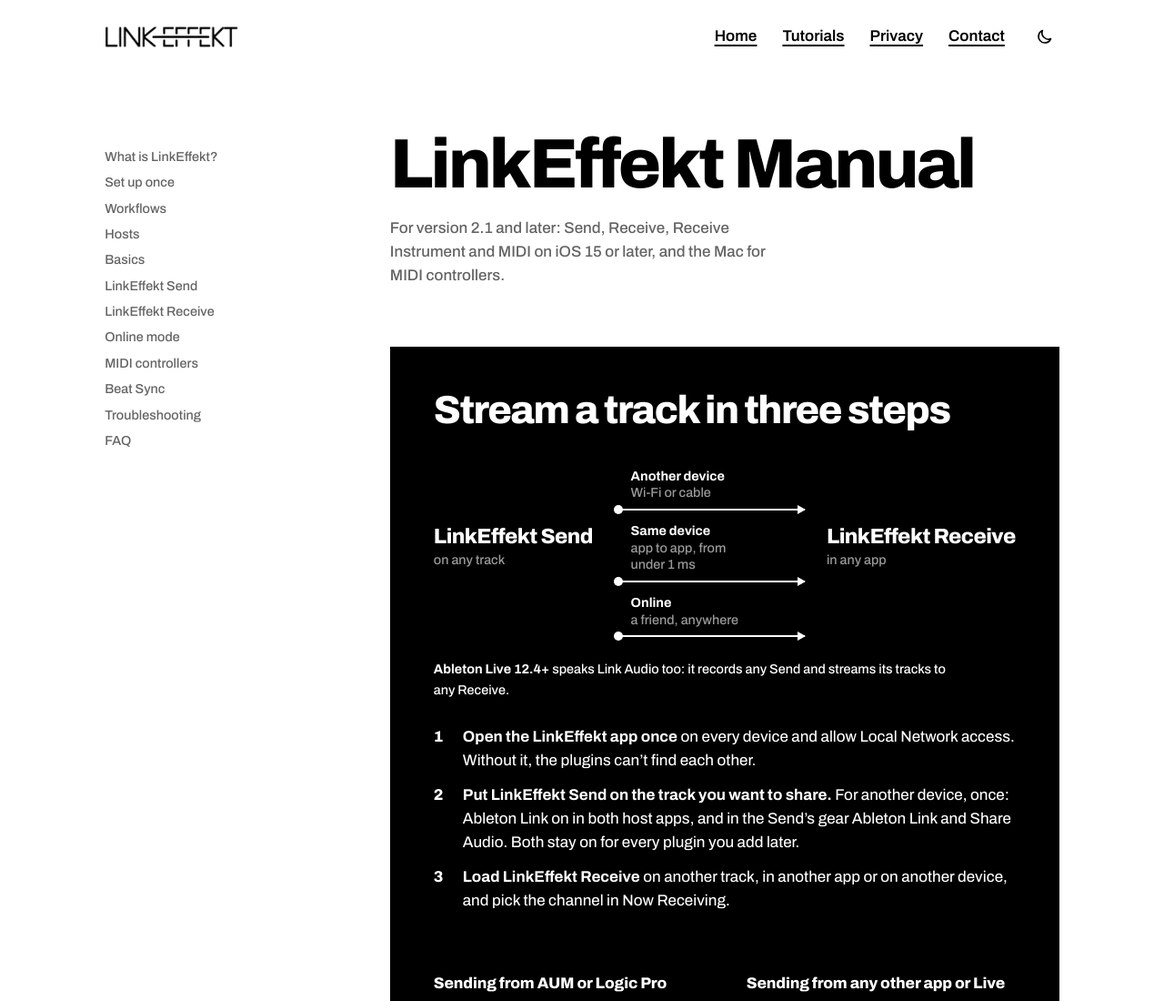
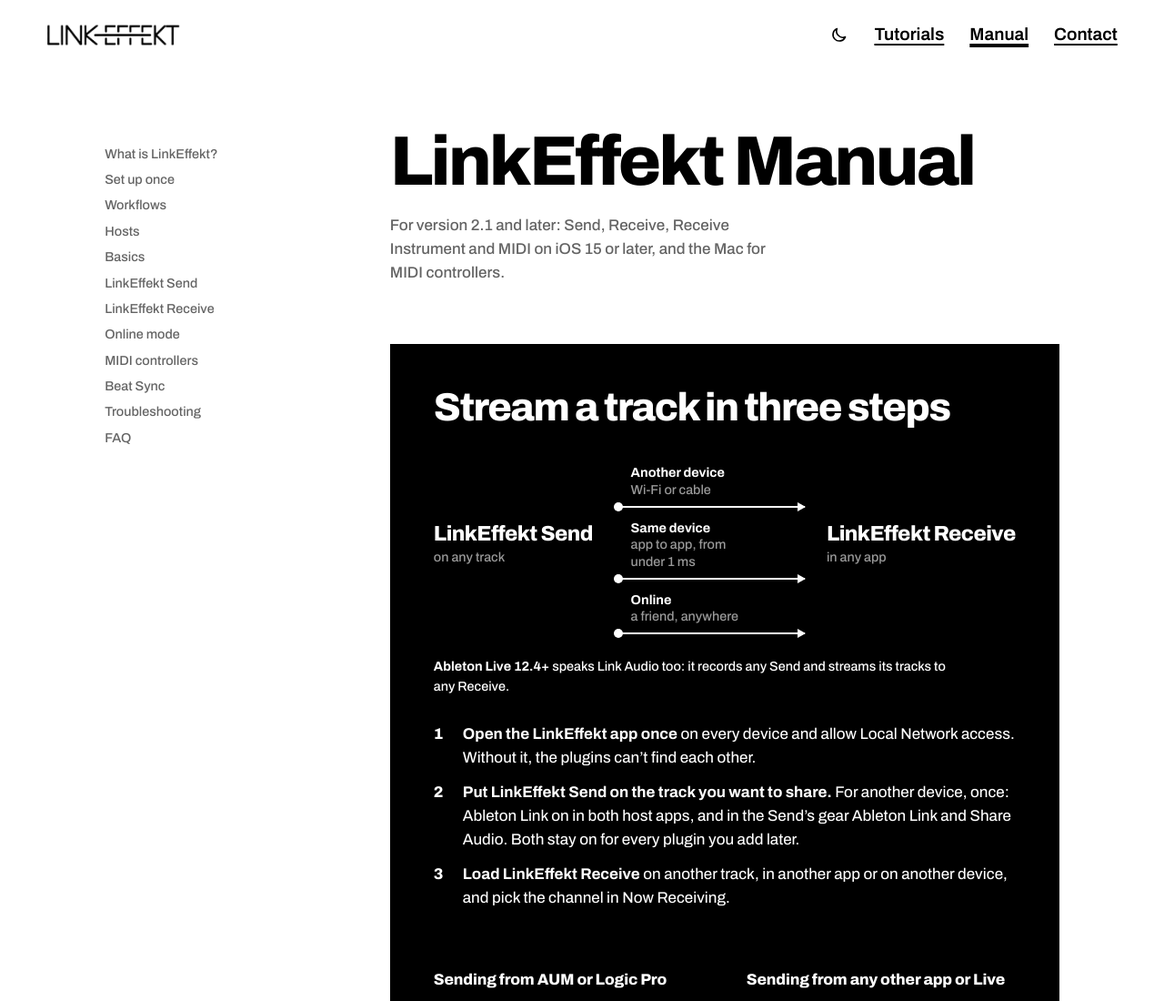
Before and after one commit to axibert/linkeffekt-support, a plain HTML site: page manual.html in a window 1280 px wide. Shown: the top 1100 px of the page at 91% size. Drawn offline with Linux system fonts and the light colour scheme.

Commit message:
Ein Kopf für alle Seiten (Alex 27.11.: Menü sprang zwischen Startseite, Handbuch und Tutorials): Layout nur in head.css, überall Tutorials, Manual, Contact an derselben Stelle, aktuelle Seite mit dicker Unterstreichung, Schalter vor den Links; am Handy Contact unter 520 px in den Fuß, Abstände und Logo stufenlos; gemessen bei 320 bis 1440 px auf allen acht Seiten deckungsgleich, nichts ragt über den Rand

```diff
--- /dev/null
+++ b/head.css
@@ -0,0 +1,48 @@
+/* The one header of every page. Logo and links stand in the same place on
+   every page and at every width, so nothing moves when the reader changes
+   pages; only the mark of the current page moves. The pages differ only in
+   the light and dark switch, which sits before the links so they keep their
+   place. Colours and the logo's tint come from the page's own stylesheet. */
+
+.site-head {
+  display: flex; align-items: center; justify-content: space-between; gap: .75rem;
+  padding: 1.5rem var(--edge) 0;
+  line-height: 1.5;
+}
+.site-head .logo-link { flex: none; text-decoration: none; }
+.site-head .logo-link img { display: block; width: auto; }
+
+.site-nav {
+  display: flex; align-items: center;
+  font-size: clamp(1.05rem, 1rem + .25vw, 1.2rem); font-weight: 600;
+}
+.site-nav a { white-space: nowrap; }
+/* where the reader is: the underline of the hover, kept */
+.site-nav a[aria-current] { text-decoration-thickness: 4px; }
+
+/* the switch keeps a 32 px target, but takes no more height than a line of the
+   menu and no more width than its icon: icon and words keep the same gap */
+.theme-toggle {
+  display: inline-flex; align-items: center; justify-content: center;
+  width: 2rem; height: 2rem; margin: -.25rem -.375rem; flex: none;
+  background: none; border: 0; color: inherit; cursor: pointer;
+  -webkit-tap-highlight-color: transparent;
+  transition: transform .15s var(--out);
+}
+/* a 20 px icon only visibly gives way at .9 */
+.theme-toggle:active { transform: scale(.9); }
+.theme-toggle svg { width: 20px; height: 20px; display: block; }
+.theme-toggle .ico-moon { display: none; }
+html[data-theme="light"] .theme-toggle .ico-sun { display: none; }
+html[data-theme="light"] .theme-toggle .ico-moon { display: block; }
+@media (prefers-color-scheme: light) {
+  html:not([data-theme="dark"]) .theme-toggle .ico-sun { display: none; }
+  html:not([data-theme="dark"]) .theme-toggle .ico-moon { display: block; }
+}
+
+/* Phones: Contact gives way to the footer. Below that nothing jumps: the gaps
+   close from 520 px and the logo shrinks from 395 px, in step, on every page,
+   so the pages with the switch still fit at 320 px. */
+.site-nav { gap: clamp(.5rem, 10vw - 1.5rem, 1.75rem); }
+.site-head .logo-link img { height: clamp(16px, 13.333vw - 26.67px, 26px); }
+@media (max-width: 520px) { .site-nav .nav-wide { display: none; } }
--- a/home.css
+++ b/home.css
@@ -64,23 +64,9 @@ h3 { font-size: var(--t-h3); font-weight: 800; letter-spacing: -.03em; line-heig
 
 section { padding: var(--gap-section) var(--edge); }
 
-/* ---------- header ---------- */
+/* ---------- header (layout in head.css, shared with every page) ---------- */
 
-.bar {
-  display: flex; align-items: center; justify-content: space-between;
-  padding: 1.5rem var(--edge) 0;
-}
-.logo-link img { height: 26px; width: auto; filter: brightness(0) invert(1); }
-.bar nav { display: flex; gap: 1.75rem; font-weight: 600; }
-/* phones: Contact gives way, it stays in the footer */
-@media (max-width: 480px) {
-  .bar nav { gap: 1.1rem; }
-  .bar .nav-wide { display: none; }
-}
-@media (max-width: 360px) {
-  .logo-link img { height: 20px; }
-  .bar nav { gap: .8rem; }
-}
+.site-head .logo-link img { filter: brightness(0) invert(1); }
 
 /* ---------- stage: the app, large ---------- */
 
--- a/manual.html
+++ b/manual.html
@@ -17,28 +17,24 @@
 <meta name="twitter:card" content="summary_large_image">
 <link rel="icon" type="image/png" href="favicon-64.png">
 <link rel="apple-touch-icon" href="icon-180.png">
-<link rel="stylesheet" href="style.css?v=591745a8">
+<link rel="stylesheet" href="style.css?v=1aa4c1b9">
+<link rel="stylesheet" href="head.css?v=7f80bca2">
 <script>document.documentElement.classList.add('js');try{var t=localStorage.getItem('le-theme');if(t==='light'||t==='dark')document.documentElement.setAttribute('data-theme',t)}catch(e){}</script>
 </head>
 <body class="manual">
 
-<div class="wrap wide">
 <header class="site-head">
-    <a class="logo-link" href="./" aria-label="LinkEffekt home">
-      <img class="logo" src="logo@3x.png" alt="LinkEffekt">
-    </a>
-    <nav class="site-nav">
-      <a class="nav-secondary" href="./">Home</a>
-      <a href="tutorials.html">Tutorials</a>
-      <a class="nav-wide" href="privacy.html">Privacy</a>
-      <a class="nav-wide" href="contact.html">Contact</a>
+  <a class="logo-link" href="./" aria-label="LinkEffekt home"><img class="logo" src="logo@3x.png" width="679" height="120" alt="LinkEffekt"></a>
+  <nav class="site-nav" aria-label="Main">
     <button type="button" class="theme-toggle" id="theme-toggle" aria-label="Switch between light and dark">
       <svg class="ico-sun" viewBox="0 0 20 20" aria-hidden="true"><circle cx="10" cy="10" r="3.6" fill="none" stroke="currentColor" stroke-width="1.6"/><path d="M10 1.8v2.2M10 16v2.2M1.8 10H4M16 10h2.2M4.2 4.2l1.6 1.6M14.2 14.2l1.6 1.6M4.2 15.8l1.6-1.6M14.2 5.8l1.6-1.6" stroke="currentColor" stroke-width="1.6" stroke-linecap="round"/></svg>
       <svg class="ico-moon" viewBox="0 0 20 20" aria-hidden="true"><path d="M16.5 12.6A7 7 0 0 1 7.4 3.5a7 7 0 1 0 9.1 9.1z" fill="none" stroke="currentColor" stroke-width="1.6" stroke-linejoin="round"/></svg>
     </button>
+    <a href="tutorials.html">Tutorials</a>
+    <a href="manual.html" aria-current="page">Manual</a>
+    <a class="nav-wide" href="contact.html">Contact</a>
   </nav>
 </header>
-</div>
 
 <div class="toc-bar" id="toc-bar">
   <button type="button" aria-expanded="false" aria-controls="toc-bar-list">
--- a/style.css
+++ b/style.css
@@ -68,48 +68,12 @@ a { color: inherit; text-decoration: underline; text-decoration-thickness: 2px;
 .wrap { max-width: 72rem; margin: 0 auto; padding: 0 var(--edge); }
 .narrow { max-width: 46rem; }
 
-/* ---------- header ---------- */
+/* ---------- header (layout in head.css, shared with the homepage) ---------- */
 
-.site-head {
-  display: flex; align-items: center; justify-content: space-between;
-  padding: 1.5rem 0 0;
-}
-.site-head a.logo-link { text-decoration: none; }
-.site-head img.logo { height: 26px; width: auto; display: block; filter: brightness(0) invert(1); }
+.site-head img.logo { filter: brightness(0) invert(1); }
 html[data-theme="light"] .site-head img.logo { filter: brightness(0); }
 @media (prefers-color-scheme: light) {
   html:not([data-theme="dark"]) .site-head img.logo { filter: brightness(0); }
-}
-.site-nav { display: flex; align-items: center; gap: 1.75rem; font-weight: 600; }
-
-.theme-toggle {
-  display: inline-flex; align-items: center; justify-content: center;
-  width: 2rem; height: 2rem; flex: none;
-  background: none; border: 0; color: var(--ink); cursor: pointer;
-  -webkit-tap-highlight-color: transparent;
-  transition: transform .15s var(--out);
-}
-/* a 20 px icon only visibly gives way at .9 */
-.theme-toggle:active { transform: scale(.9); }
-.theme-toggle svg { width: 20px; height: 20px; display: block; }
-.theme-toggle .ico-moon { display: none; }
-html[data-theme="light"] .theme-toggle .ico-sun { display: none; }
-html[data-theme="light"] .theme-toggle .ico-moon { display: block; }
-@media (prefers-color-scheme: light) {
-  html:not([data-theme="dark"]) .theme-toggle .ico-sun { display: none; }
-  html:not([data-theme="dark"]) .theme-toggle .ico-moon { display: block; }
-}
-@media (max-width: 640px) { .site-head img.logo { height: 22px; } }
-/* phones: Home gives way to the switch, the logo leads there */
-/* below 640 px Contact and Privacy give way, they stay in the footer */
-@media (max-width: 640px) { .site-nav .nav-wide { display: none; } }
-@media (max-width: 520px) { .site-nav .nav-secondary { display: none; } }
-@media (max-width: 480px) { .site-nav { gap: 1.1rem; } }
-@media (max-width: 400px) { .site-nav { gap: .7rem; font-size: .95rem; } }
-@media (max-width: 360px) { .site-head img.logo { height: 18px; } }
-@media (max-width: 340px) {
-  .site-head img.logo { height: 16px; }
-  .site-nav { gap: .45rem; }
 }
 
 /* ---------- text ---------- */
```
Also changed, not shown: ableton-ipad.html (+7 -11 lines), ableton-link-midi-clock.html (+7 -11 lines), contact.html (+8 -11 lines), imprint.html (+8 -11 lines), index.html (+4 -3 lines), privacy.html (+8 -11 lines), tutorials.html (+8 -11 lines), 1 other file. Lines whose indentation alone changed are shown as unchanged.
